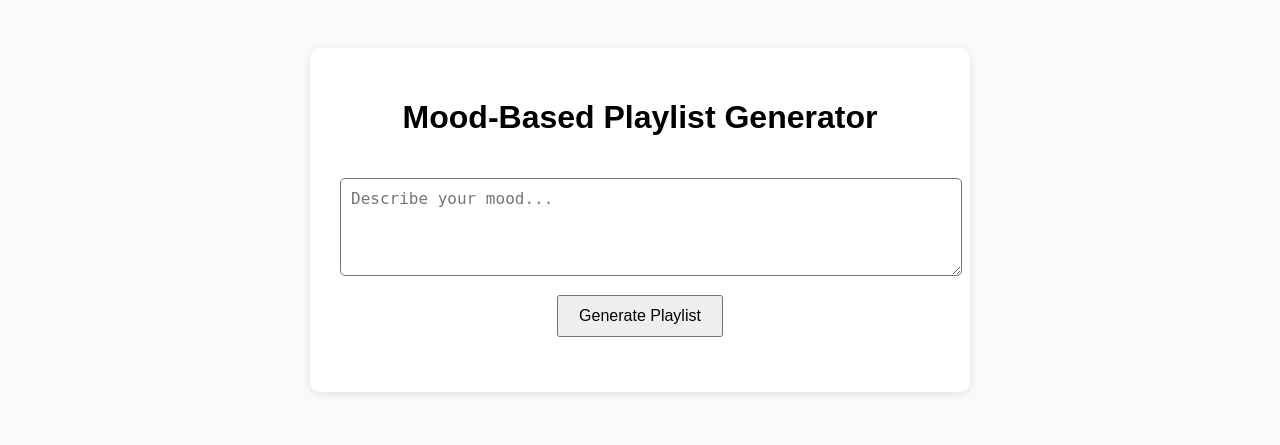
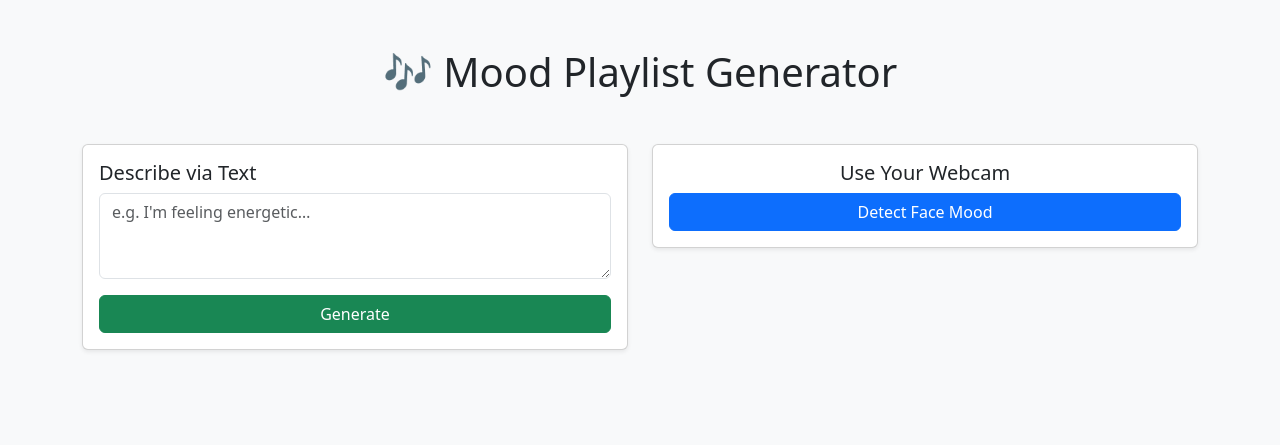
Before and after one commit to vpetrova3/mood-playlist-generator, a Flask app: page / in a window 1280 px wide. Shown: the top 445 px of the page. Run offline with Flask 3, Linux system fonts and the light colour scheme; parts of the project's set-up code (start-up, migrations or seed data) failed here and were passed over.

Commit message:
Support all DeepFace emotions, return multiple playlists per mood, and overhaul UI with Bootstrap embeds

```diff
--- a/app.py
+++ b/app.py
@@ -1,6 +1,6 @@
 from flask import Flask, render_template, request, jsonify
 from mood import detect_mood, detect_mood_from_face
-from spotify import get_playlist_for_mood
+from spotify import get_playlists_for_mood
 
 app = Flask(__name__)
 
@@ -12,16 +12,16 @@ def index():
 def get_playlist():
     user_text = request.json['text']
     mood = detect_mood(user_text)
-    playlist_url = get_playlist_for_mood(mood)
-    return jsonify({'mood': mood, 'playlist': playlist_url})
+    playlists = get_playlists_for_mood(mood)   # ← call the new function
+    return jsonify({'mood': mood, 'playlists': playlists})
 
 @app.route('/face_mood', methods=['GET'])
 def face_mood():
     print("🧠 Face detection started")
     mood = detect_mood_from_face()
     print(f"🎯 Detected mood: {mood}")
-    playlist_url = get_playlist_for_mood(mood)
-    return jsonify({'mood': mood, 'playlist': playlist_url})
+    playlists = get_playlists_for_mood(mood)   # ← call the new function
+    return jsonify({'mood': mood, 'playlists': playlists})
 
 if __name__ == '__main__':
     app.run(debug=True)
--- a/mood.py
+++ b/mood.py
@@ -1,12 +1,56 @@
-def detect_mood(text):
+from deepface import DeepFace
+import cv2
+
+# 1) Text‐based keyword mapping for seven moods(deepface allows 7)
+TEXT_KEYWORDS = {
+    'happy':   ['happy', 'joyful', 'great', 'amazing', 'glad', 'delighted'],
+    'sad':     ['sad', 'depressed', 'blue', 'down', 'unhappy'],
+    'angry':   ['angry', 'mad', 'furious', 'irate', 'annoyed'],
+    'calm':    ['chill', 'calm', 'relaxed', 'peaceful', 'serene'],
+    'surprise':['surprised', 'astonished', 'amazed', 'shocked'],
+    'fear':    ['afraid', 'scared', 'fearful', 'terrified', 'anxious'],
+    'disgust': ['disgusted', 'grossed', 'revolted', 'nauseated']
+}
+
+def detect_mood(text: str) -> str:
+    """
+    Simple keyword lookup in the user’s input text.
+    Returns one of the seven moods, or 'neutral' if nothing matches.
+    """
     text = text.lower()
-    if any(word in text for word in ['sad', 'depressed', 'blue']):
-        return 'sad'
-    elif any(word in text for word in ['happy', 'great', 'amazing']):
-        return 'happy'
-    elif any(word in text for word in ['angry', 'mad', 'furious']):
-        return 'angry'
-    elif any(word in text for word in ['chill', 'calm', 'relaxed']):
-        return 'chill'
-    else:
-        return 'neutral'
+    for mood, keywords in TEXT_KEYWORDS.items():
+        if any(word in text for word in keywords):
+            return mood
+    return 'neutral'
+
+
+def detect_mood_from_face() -> str:
+    """
+    Captures one frame from the default webcam, analyzes it with DeepFace,
+    and returns the dominant emotion (lowercased).
+    Falls back to 'neutral' on any error or if DeepFace returns something unexpected.
+    """
+    cam = cv2.VideoCapture(0)
+    ret, frame = cam.read()
+    cam.release()
+
+    if not ret:
+        print("❌ Failed to capture frame")
+        return "neutral"
+
+    try:
+        # DeepFace.analyze now returns a dict with 'dominant_emotion'
+        result = DeepFace.analyze(frame, actions=['emotion'], enforce_detection=False)
+        dominant = result.get('dominant_emotion', '').lower()
+        print(f"🎯 Detected mood from face: {dominant}")
+
+        # Only accept one of our known moods
+        if dominant in TEXT_KEYWORDS or dominant == 'neutral':
+            return dominant
+        else:
+            # Unexpected label
+            return 'neutral'
+
+    except Exception as e:
+        print("DeepFace error:", e)
+        return "neutral"
--- a/spotify.py
+++ b/spotify.py
@@ -11,13 +11,15 @@ sp = spotipy.Spotify(auth_manager=SpotifyClientCredentials(
 ))
 
 MOOD_PLAYLISTS = {
-    'happy': '37i9dQZF1DXdPec7aLTmlC',
-    'sad': '37i9dQZF1DX7qK8ma5wgG1',
-    'angry': '37i9dQZF1DWWJOmJ7nRx0C',
-    'chill': '37i9dQZF1DX889U0CL85jj',
-    'neutral': '37i9dQZF1DWXRqgorJj26U'
+    'happy':   ['37i9dQZF1DXdPec7aLTmlC','37i9dQZF1DWYMfG0Px3qxF'],
+    'sad':     ['37i9dQZF1DX7qK8ma5wgG1','37i9dQZF1DX3YSRoSdA634'],
+    'angry':   ['37i9dQZF1DWWJOmJ7nRx0C','37i9dQZF1DX0XUsuxWHRQd'],
+    'disgust': ['37i9dQZF1DX3YSRoSdA634'],
+    'fear':    ['37i9dQZF1DWYmmr74INQlb'],
+    'surprise':['37i9dQZF1DWXRqgorJj26U'],
+    'neutral': ['37i9dQZF1DWXRqgorJj26U','37i9dQZF1DX4WYpdgoIcn6'],
 }
 
-def get_playlist_for_mood(mood):
-    playlist_id = MOOD_PLAYLISTS.get(mood, MOOD_PLAYLISTS['neutral'])
-    return f"https://open.spotify.com/playlist/{playlist_id}"
+def get_playlists_for_mood(mood):
+    ids = MOOD_PLAYLISTS.get(mood, MOOD_PLAYLISTS['neutral'])
+    return [f"https://open.spotify.com/embed/playlist/{pid}" for pid in ids]
--- a/static/script.js
+++ b/static/script.js
@@ -1,49 +1,58 @@
-// Text-based mood detection
-async function generateTextPlaylist() {
-    const userInput = document.getElementById("moodInput").value;
-
-    if (!userInput.trim()) {
-        alert("Please describe your mood.");
-        return;
+// helper: render a list of Spotify embeds
+function renderPlaylists(embeds) {
+    return embeds
+      .map(
+        src => `
+      <div class="col-lg-6 mb-4">
+        <div class="ratio ratio-1x1 shadow-sm rounded">
+          <iframe
+            src="${src}"
+            allow="encrypted-media"
+            loading="lazy">
+          </iframe>
+        </div>
+      </div>`
+      )
+      .join('');
   }
 
+  // Text-based
+  async function generateTextPlaylist() {
+    const text = document.getElementById("moodInput").value.trim();
+    if (!text) return alert("Please describe your mood.");
+    document.getElementById("result").innerHTML = `<p class="text-center">😴 Loading…</p>`;
+
     try {
-        const response = await fetch("/get_playlist", {
+      const res = await fetch("/get_playlist", {
         method: "POST",
         headers: { "Content-Type": "application/json" },
-            body: JSON.stringify({ text: userInput })
+        body: JSON.stringify({ text })
       });
-        if (!response.ok) {
-            throw new Error(`Server returned ${response.status}`);
-        }
-        const data = await response.json();
+      if (!res.ok) throw new Error(res.status);
+      const { mood, playlists } = await res.json();
+      document.getElementById("result").innerHTML = `
+        <h4 class="mb-4 text-center">Detected: <span class="badge bg-info">${mood}</span></h4>
+        <div class="row">${renderPlaylists(playlists)}</div>
+      `;
+    } catch {
       document.getElementById("result").innerHTML =
-            `<p><strong>Mood Detected from Text:</strong> ${data.mood}</p>
-             <a href="${data.playlist}" target="_blank">🎵 Open Spotify Playlist</a>`;
-    } catch (err) {
-        console.error(err);
-        document.getElementById("result").innerHTML =
-            `<p>😕 Could not get playlist. Please try again.</p>`;
+        `<p class="text-danger text-center">Failed to load playlists.</p>`;
     }
   }
 
-// Face-based mood detection
+  // Face-based
   async function generateFacePlaylist() {
-    const resultDiv = document.getElementById("result");
-    resultDiv.innerHTML = "<p>Detecting mood from face...</p>";
-
+    document.getElementById("result").innerHTML = `<p class="text-center">😴 Loading…</p>`;
     try {
-        const response = await fetch("/face_mood");
-        if (!response.ok) {
-            throw new Error(`Server returned ${response.status}`);
-        }
-        const data = await response.json();
-        resultDiv.innerHTML =
-            `<p><strong>Mood Detected from Face:</strong> ${data.mood}</p>
-             <a href="${data.playlist}" target="_blank">🎵 Open Spotify Playlist</a>`;
-    } catch (err) {
-        console.error(err);
-        resultDiv.innerHTML =
-            `<p>😕 Could not detect mood from face. Please try again.</p>`;
+      const res = await fetch("/face_mood");
+      if (!res.ok) throw new Error(res.status);
+      const { mood, playlists } = await res.json();
+      document.getElementById("result").innerHTML = `
+        <h4 class="mb-4 text-center">Detected: <span class="badge bg-info">${mood}</span></h4>
+        <div class="row">${renderPlaylists(playlists)}</div>
+      `;
+    } catch {
+      document.getElementById("result").innerHTML =
+        `<p class="text-danger text-center">Could not detect face.</p>`;
     }
   }
--- a/templates/index.html
+++ b/templates/index.html
@@ -1,17 +1,53 @@
 <!DOCTYPE html>
 <html lang="en">
 <head>
-    <meta charset="UTF-8">
-    <title>Mood Playlist Generator</title>
-    <link rel="stylesheet" href="/static/style.css">
+  <meta charset="UTF-8">
+  <title>Mood Playlist Generator</title>
+  <link
+    href="https://cdn.jsdelivr.net/npm/bootstrap@5.3.0/dist/css/bootstrap.min.css"
+    rel="stylesheet"
+  >
 </head>
-<body>
-    <div class="container">
-        <h1>Mood-Based Playlist Generator</h1>
-        <textarea id="moodInput" placeholder="Describe your mood..." rows="4"></textarea>
-        <button onclick="generatePlaylist()">Generate Playlist</button>
-        <div id="result"></div>
+<body class="bg-light">
+  <div class="container py-5">
+
+    <h1 class="text-center mb-5">🎶 Mood Playlist Generator</h1>
+
+    <div class="row g-4">
+      <!-- Text input card -->
+      <div class="col-md-6">
+        <div class="card shadow-sm">
+          <div class="card-body">
+            <h5 class="card-title">Describe via Text</h5>
+            <textarea id="moodInput" class="form-control mb-3"
+                      placeholder="e.g. I'm feeling energetic…" rows="3"></textarea>
+            <button class="btn btn-success w-100" onclick="generateTextPlaylist()">
+              Generate
+            </button>
+          </div>
+        </div>
+      </div>
+
+      <!-- Face detection card -->
+      <div class="col-md-6">
+        <div class="card shadow-sm">
+          <div class="card-body text-center">
+            <h5 class="card-title">Use Your Webcam</h5>
+            <button class="btn btn-primary w-100" onclick="generateFacePlaylist()">
+              Detect Face Mood
+            </button>
+          </div>
+        </div>
+      </div>
     </div>
-    <script src="/static/script.js"></script>
+
+    <!-- Results -->
+    <div id="result" class="mt-5"></div>
+  </div>
+
+  <script
+    src="https://cdn.jsdelivr.net/npm/bootstrap@5.3.0/dist/js/bootstrap.bundle.min.js"
+  ></script>
+  <script src="/static/script.js"></script>
 </body>
 </html>
```
Lines whose indentation alone changed are shown as unchanged.
